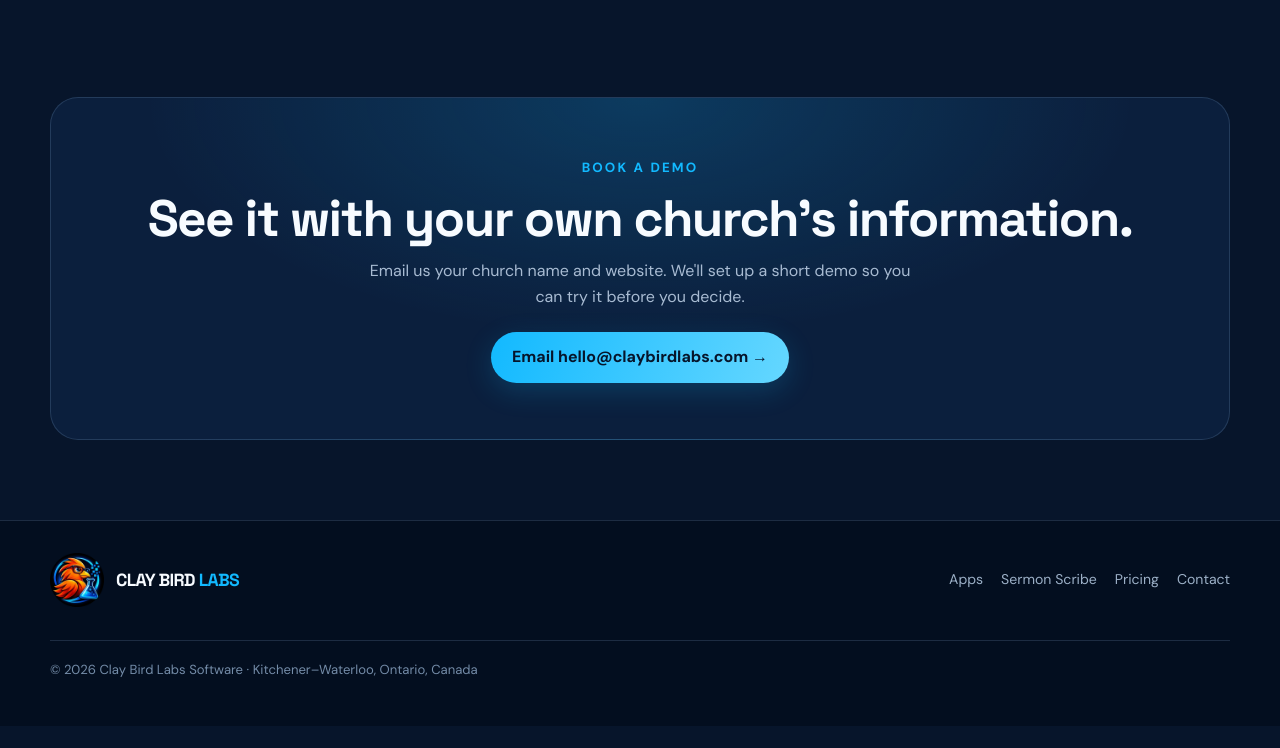
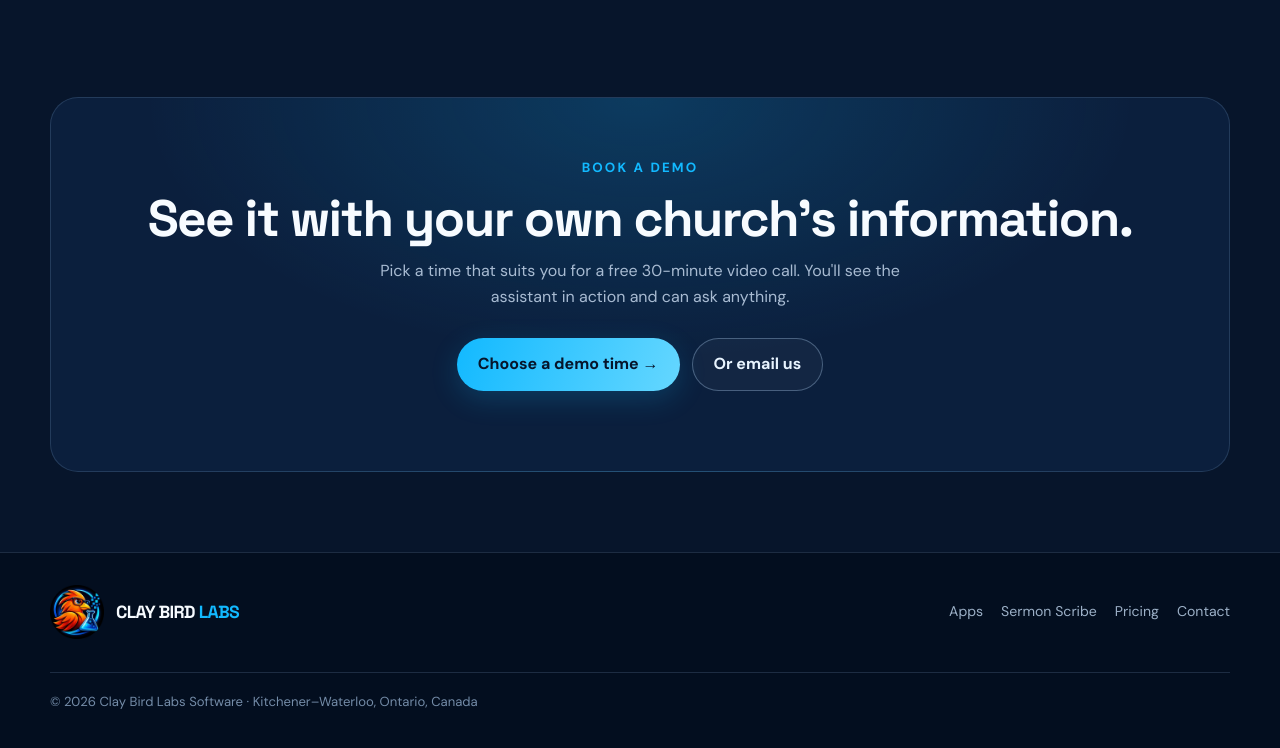
Before and after one commit to whipper2469/claybirdlabs, a plain HTML site: page church-assistant/index.html in a window 1280 px wide. Shown: the part 4829-5577 px from the top of the page. Before the commit the page ends 5555 px from the top, so only its background shows below. Drawn offline with Linux system fonts and the light colour scheme.

Commit message:
New Church Assistant landing page
Co-Authored-By: Claude Opus 5.5 <noreply@anthropic.com>
Claude-Session: https://claude.ai/code/session_01ADaHxUTRotKqcS5rcFtrGi

```diff
--- a/church-assistant/index.html
+++ b/church-assistant/index.html
@@ -211,8 +211,8 @@
   <div class="cta">
     <small>BOOK A DEMO</small>
     <h2>See it with your own church's information.</h2>
-    <p>Email us your church name and website. We'll set up a short demo so you can try it before you decide.</p>
-    <a class="btn primary" href="mailto:hello@claybirdlabs.com?subject=Church%20Assistant%20demo&body=Church%20name%3A%0AWebsite%3A%0ABest%20time%20to%20talk%3A">Email hello@claybirdlabs.com →</a>
+    <p>Pick a time that suits you for a free 30-minute video call. You'll see the assistant in action and can ask anything.</p>
+    <div class="actions" style="justify-content:center"><a class="btn primary" href="https://calendar.google.com/calendar/appointments/schedules/AcZssZ37JmGznPZSS0lYgXFSwptFMI-esi3qCuT-MPUqfaLeyZhXjBI9rxglKH43iVNfxqwGAcTZAnoh?gv=true" target="_blank" rel="noopener">Choose a demo time →</a><a class="btn secondary" href="mailto:hello@claybirdlabs.com?subject=Church%20Assistant%20demo">Or email us</a></div>
   </div>
 </div></section>
 </main>
```
